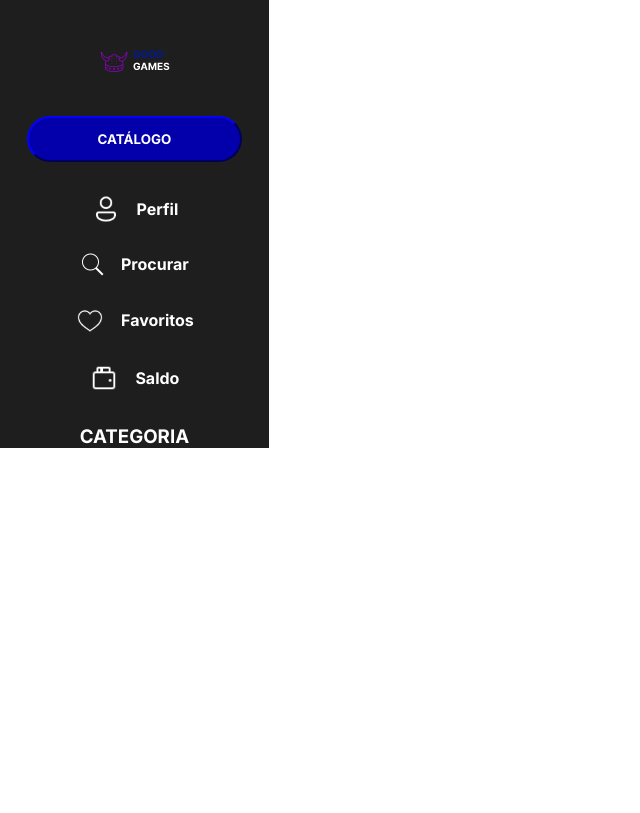
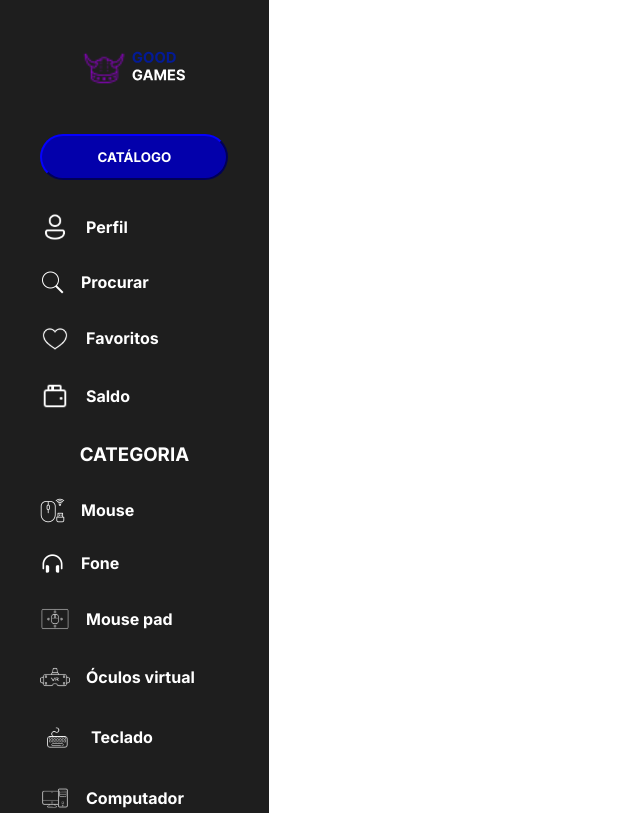
Before and after one commit to cristian-sbardelotto/good-games, a React (Vite) app: page / in a window 1280 px wide. Shown: the whole page, without its empty margins (0-640 px from the left). Built offline with nearby package versions, Linux system fonts and the light colour scheme.

Commit message:
feat(aside): adding the new buttons and refactored the style

```diff
--- a/src/components/SideBar/index.scss
+++ b/src/components/SideBar/index.scss
@@ -10,18 +10,22 @@ aside {
   display: flex;
   flex-direction: column;
   justify-content: center;
-  align-items: center;
   gap: 2rem;
 
-  & > img {
+  > .primary {
+    display: flex;
+    flex-direction: column;
+    align-items: center;
+    gap: 2.25rem;
+
+    > h1 img {
       height: 2.75rem;
-
       cursor: pointer;
     }
 
-  & > button {
-    padding: 0.8rem;
-    width: 80%;
+    > button {
+      padding: 0.8rem 0;
+      width: 70%;
 
       background-color: $aside-button-color;
       color: #fff;
@@ -40,19 +44,24 @@ aside {
         border-color: #fff;
       }
     }
+  }
 
-  & > ul {
+  > ul {
     list-style: none;
     display: flex;
     flex-direction: column;
+    align-items: flex-start;
+    padding-left: 2.5rem;
     gap: 1.75rem;
 
     li {
+      width: fit-content;
+
       color: #fff;
     }
   }
 
-  & > h3 {
+  > h3 {
     text-transform: uppercase;
     color: #fff;
   }
--- a/src/components/SideBar/index.tsx
+++ b/src/components/SideBar/index.tsx
@@ -8,17 +8,25 @@ import btnAccount from '../../assets/btn-account.svg';
 import btnSearch from '../../assets/btn-search.svg';
 import btnHeart from '../../assets/btn-heart.svg';
 import btnBag from '../../assets/btn-bag.svg';
+import btnMouse from '../../assets/btn-mouse.svg';
+import btnHeadPhone from '../../assets/btn-headphone.svg';
+import btnMousePad from '../../assets/btn-mousepad.svg';
+import btnVRGlass from '../../assets/btn-vr-glass.svg';
+import btnKeyboard from '../../assets/btn-keyboard.svg';
+import btnPC from '../../assets/btn-pc.svg';
 
 import './index.scss';
 
 const SideBar = () => {
   return (
     <aside>
-      <h1>
-        <img src={logo} alt='Good Games Logo' />
-      </h1>
+      <div className='primary'>
+        <h1>
+          <img src={logo} alt='Good Games Logo' />
+        </h1>
 
-      <button className='main-button'>catálogo</button>
+        <button className='main-button'>catálogo</button>
+      </div>
 
       <ul>
         <li>
@@ -37,7 +45,33 @@ const SideBar = () => {
         </li>
       </ul>
 
-      <h3>categoria</h3>
+      <h3 style={{ textAlign: 'center' }}>categoria</h3>
+
+      <ul>
+        <li>
+          <Button image={btnMouse} text='Mouse' />
+        </li>
+
+        <li>
+          <Button image={btnHeadPhone} text='Fone' />
+        </li>
+
+        <li>
+          <Button image={btnMousePad} text='Mouse pad' />
+        </li>
+
+        <li>
+          <Button image={btnVRGlass} text='Óculos virtual' />
+        </li>
+
+        <li>
+          <Button image={btnKeyboard} text='Teclado' />
+        </li>
+
+        <li>
+          <Button image={btnPC} text='Computador' />
+        </li>
+      </ul>
     </aside>
   );
 };
--- a/src/main.scss
+++ b/src/main.scss
@@ -17,4 +17,6 @@
 body {
   width: 100vw;
   height: 100vh;
+
+  overflow-x: hidden;
 }
```
Lines whose indentation alone changed are shown as unchanged.
